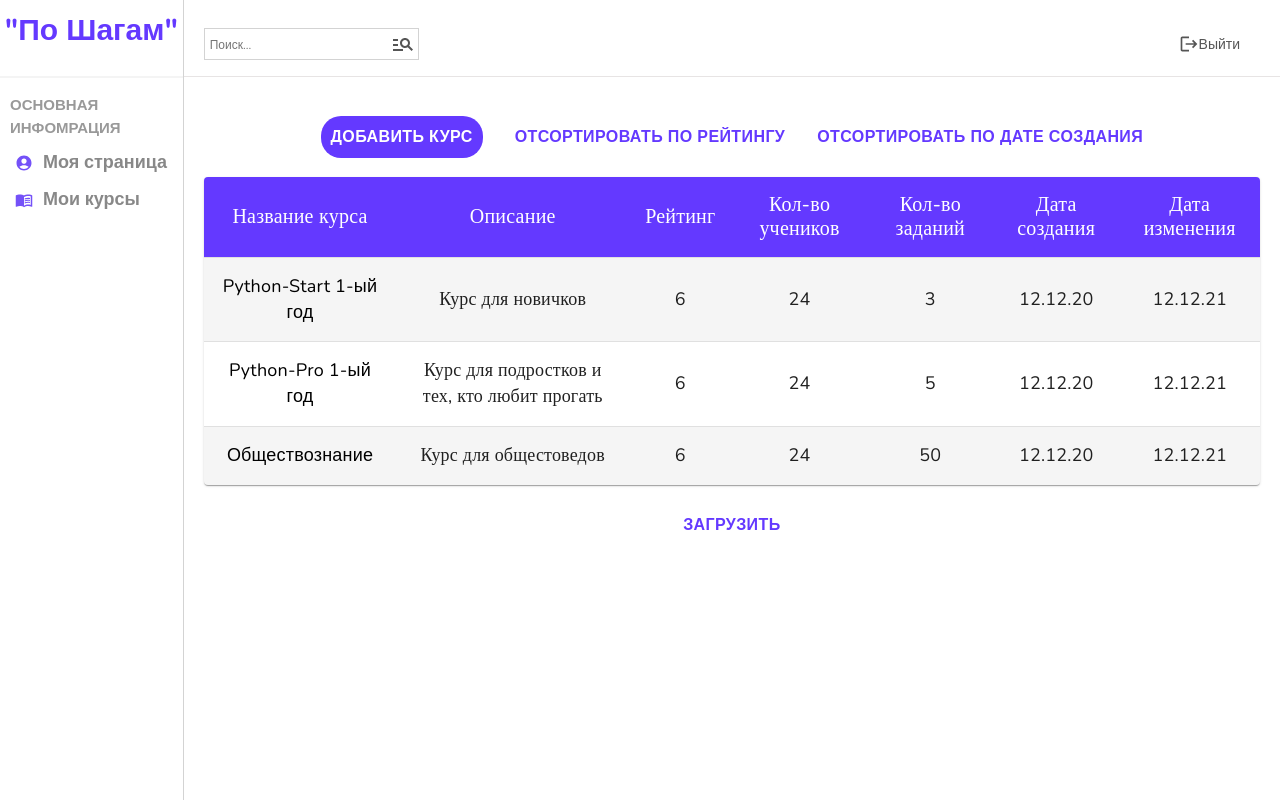
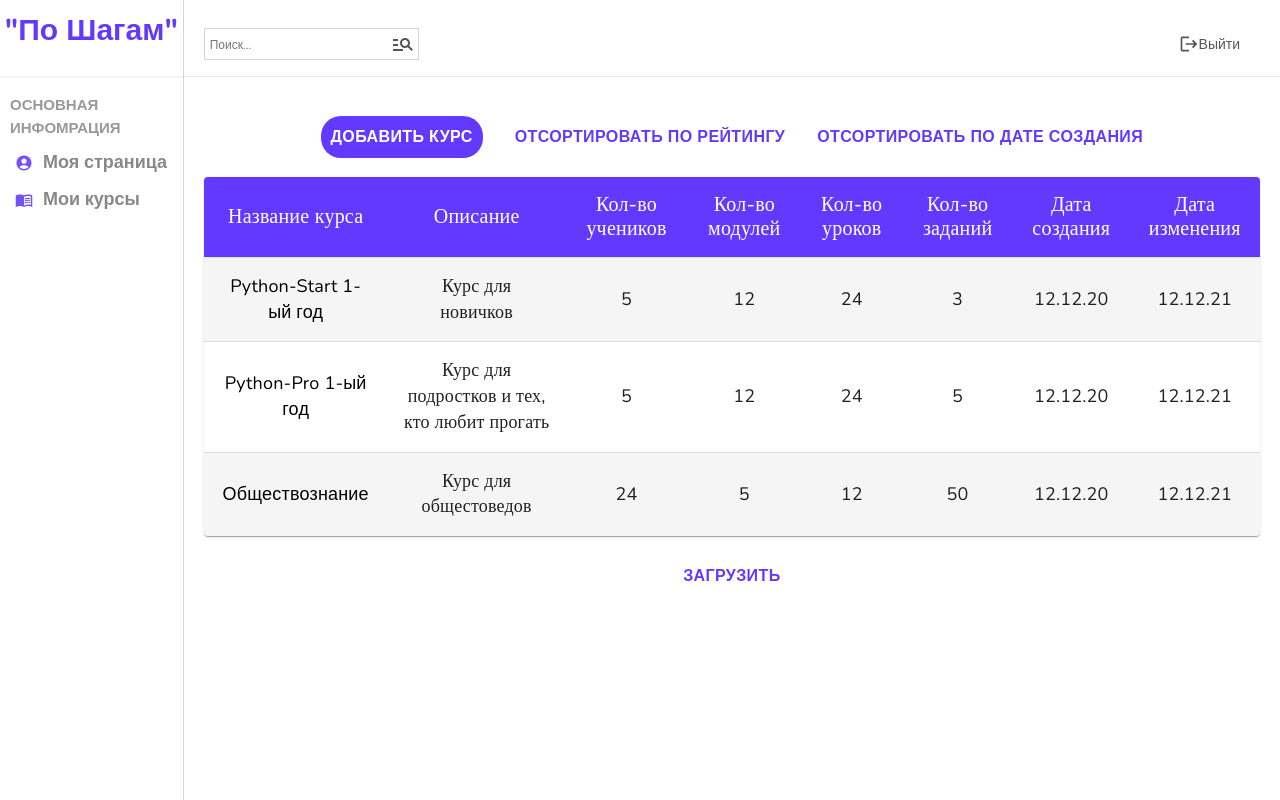
Before and after one commit to gorohov09/online-school-app, a React (Create React App) app: page /courses in a window 1280 px wide. Built offline with nearby package versions, Linux system fonts and the light colour scheme.

Commit message:
Логика получения данных

```diff
--- a/src/components/courseList/CourseList.jsx
+++ b/src/components/courseList/CourseList.jsx
@@ -36,14 +36,14 @@ const StyledTableRow = styled(TableRow)(({ theme }) => ({
   },
 }));
 
-function createData(id, title, description, rating, countStudents, countTasks, createDate, updateDate) {
-  return {id, title, description, rating, countStudents, countTasks, createDate, updateDate };
+function createData(id, title, description, countStudents, countModules, countLessons, countTasks, createDate, updateDate) {
+  return {id, title, description, countStudents, countModules, countLessons, countTasks, createDate, updateDate };
 }
 
 const rows = [
-  createData(1, 'Python-Start 1-ый год', 'Курс для новичков', 6.0, 24, 3, '12.12.20', '12.12.21'),
-  createData(2, 'Python-Pro 1-ый год', 'Курс для подростков и тех, кто любит прогать', 6.0, 24, 5, '12.12.20', '12.12.21'),
-  createData(3, 'Обществознание', 'Курс для общестоведов', 6.0, 24, 50, '12.12.20', '12.12.21'),
+  createData(1, 'Python-Start 1-ый год', 'Курс для новичков', 5, 12, 24, 3, '12.12.20', '12.12.21'),
+  createData(2, 'Python-Pro 1-ый год', 'Курс для подростков и тех, кто любит прогать', 5, 12, 24, 5, '12.12.20', '12.12.21'),
+  createData(3, 'Обществознание', 'Курс для общестоведов', 24, 5, 12, 50, '12.12.20', '12.12.21'),
 ];
 
 export default function CustomizedTables() {
@@ -54,8 +54,9 @@ export default function CustomizedTables() {
           <TableRow>
             <StyledTableCell>Название курса</StyledTableCell>
             <StyledTableCell>Описание</StyledTableCell>
-            <StyledTableCell>Рейтинг</StyledTableCell>
-            <StyledTableCell align="right">Кол-во учеников</StyledTableCell>
+            <StyledTableCell>Кол-во учеников</StyledTableCell>
+            <StyledTableCell align="right">Кол-во модулей</StyledTableCell>
+            <StyledTableCell align="right">Кол-во уроков</StyledTableCell>
             <StyledTableCell align="right">Кол-во заданий</StyledTableCell>
             <StyledTableCell align="right">Дата создания</StyledTableCell>
             <StyledTableCell align="right">Дата изменения</StyledTableCell>
@@ -68,8 +69,9 @@ export default function CustomizedTables() {
                 <Link className='link' to = {`${row.id}`}>{row.title}</Link>
               </StyledTableCell>
               <StyledTableCell align="right">{row.description}</StyledTableCell>
-              <StyledTableCell align="right">{row.rating}</StyledTableCell>
               <StyledTableCell align="right">{row.countStudents}</StyledTableCell>
+              <StyledTableCell align="right">{row.countModules}</StyledTableCell>
+              <StyledTableCell align="right">{row.countLessons}</StyledTableCell>
               <StyledTableCell align="right">{row.countTasks}</StyledTableCell>
               <StyledTableCell align="right">{row.createDate}</StyledTableCell>
               <StyledTableCell align="right">{row.updateDate}</StyledTableCell>
--- a/src/pages/course/courseSinglePage/CourseSinglePage.jsx
+++ b/src/pages/course/courseSinglePage/CourseSinglePage.jsx
@@ -1,10 +1,13 @@
 import Sidebar from "../../../components/sidebar/Sidebar";
 import Navbar from "../../../components/navbar/Navbar";
-import * as React from 'react';
 import List from '@mui/material/List';
 import ListItemButton from '@mui/material/ListItemButton';
 import Button from '@mui/material/Button';
 import {useParams, Link} from 'react-router-dom';
+import { useState, useEffect } from "react";
+import CourseService from "../../../services/CourseService";
+import Spinner from "../../../components/spinner/Spinner";
+import { Fragment } from "react";
 
 import './courseSinglePage.scss';
 
@@ -12,81 +15,57 @@ const CourseSinglePage = () => {
 
     const {courseId} = useParams();
 
-    const data = {
-        title: "Python-Start 1-ый год",
-        description: "Этот курс для маленьких ребят, которые хотят программировать",
-        dateCreate: '12.12.2005',
-        dateUpdate: '12.12.2007',
-        modules:[
-            {
-              idModule: 123,
-              titleModule: "Введение",
-              order: 1,
-              lessons:[
-                {
-                    lessonId: 123,
-                    order: 1,
-                    lessonTitle: "Оператор Print"
-                },
-                {
-                    lessonId: 124,
-                    order: 2,
-                    lessonTitle: "Оператор Input"
-                }
-              ]
-            },
-            {
-                idModule: 124,
-                titleModule: "Циклы",
-                order: 2,
-                lessons:[
-                  {
-                      lessonId: 123,
-                      order: 1,
-                      lessonTitle: "Цикл while"
-                  },
-                  {
-                      lessonId: 124,
-                      order: 2,
-                      lessonTitle: "Цикл for"
-                  }
-                ]
-              },
-          ]
-    }
+    const [data, setData] = useState(null);
+    const [loading, setLoading] = useState(true);
+
+    const courseService = new CourseService();
+
+    useEffect(() => {
+        courseService.getCourseById(courseId)
+            .then(data => setData(data))
+            .then(setLoading(false));
+    }, []);
 
     const RenderItems = (data) => {
         return data.modules.map(module => {
             return (
-                <>
+                <Fragment key={module.moduleId}>
                     <ListItemButton>
-                        <Link to={`/module/${module.idModule}`}><span>{module.order}. {module.titleModule}</span></Link>
+                        <Link to={`/module/${module.moduleId}`}><span>{module.order}. {module.name}</span></Link>
                     </ListItemButton>
                     <List component="div">
                         <div className="lessons">
                             {
                                 module.lessons.map(lesson => {
                                     return (
-                                        <>
+                                        <Fragment key={lesson.lessonId}>
                                             <ListItemButton sx={{ pl: 10 }}>
-                                                <span>{lesson.order}. {lesson.lessonTitle}</span>
+                                                <span>{lesson.order}. {lesson.name}</span>
                                             </ListItemButton>
-                                        </>
+                                        </Fragment>
                                     )
                                 })
                             }
                             <Button>
-                                <Link to={`/addLesson/${module.idModule}`}><span className="addLesson">Добавить урок</span></Link>
+                                <Link to={`/addLesson/${module.moduleId}`}><span className="addLesson">Добавить урок</span></Link>
                             </Button>
                         </div>
                     </List>
-                </>
+                </Fragment>
             )
         });
     }
 
-    const {title, description, dateCreate, dateUpdate} = data;
-    const items = RenderItems(data)
+    let name, description, create, update;
+    let items;
+    if (data != null){
+        name = data.name;
+        description = data.description;
+        create = data.create.substring(0, data.create.indexOf('T')) + ' ' + data.create.substring(data.create.indexOf('T') + 1, data.create.length - 8);
+        update = data.update.substring(0, data.update.indexOf('T')) + ' ' + data.update.substring(data.update.indexOf('T') + 1, data.update.length - 8);;
+        items = RenderItems(data);
+    }
+
 
     return (
         <div className="course">
@@ -94,17 +73,20 @@ const CourseSinglePage = () => {
             <div className="courseContainer">
                 <Navbar />
                 <div className="singleCourse">
-                    <h2>{title}</h2>
+                    {
+                        !loading ?
+                        <>
+                            <h2>{name}</h2>
                             <h3>Описание:</h3>
                             <span>{description}</span>
                             <div className="dateCourse">
                                 <div className="createDate">
                                     <h3>Дата создания:</h3>
-                            <span>{dateCreate}</span>
+                                    <span>{create}</span>
                                 </div>
                                 <div className="updateDate">
                                     <h3>Дата обновления:</h3>
-                            <span>{dateUpdate}</span>
+                                    <span>{update}</span>
                                 </div>
                             </div>
 
@@ -120,6 +102,12 @@ const CourseSinglePage = () => {
                                     {items}
                                 </List>
                             </div>
+                        </>
+                        :
+                        <>
+                            <Spinner />
+                        </>
+                    }
                 </div>
             </div>
         </div>
--- a/src/pages/course/courseSinglePage/courseSinglePage.scss
+++ b/src/pages/course/courseSinglePage/courseSinglePage.scss
@@ -33,7 +33,7 @@
                 margin-top: 20px;
                 display: flex;
                 justify-content: space-between;
-                width: 500px;
+                width: 700px;
             }
 
             .addLesson {
--- a/src/services/CourseService.jsx
+++ b/src/services/CourseService.jsx
@@ -27,6 +27,12 @@ class CourseService {
         return await res.json();
     }
 
+    getCourseById = async (id) => {
+        console.log('Запрос отправлен');
+        const res = await this.getResource(this._apiBase + `course/${id}`);
+        return res;
+    }
+
 
 
 
```
Lines whose indentation alone changed are shown as unchanged.
